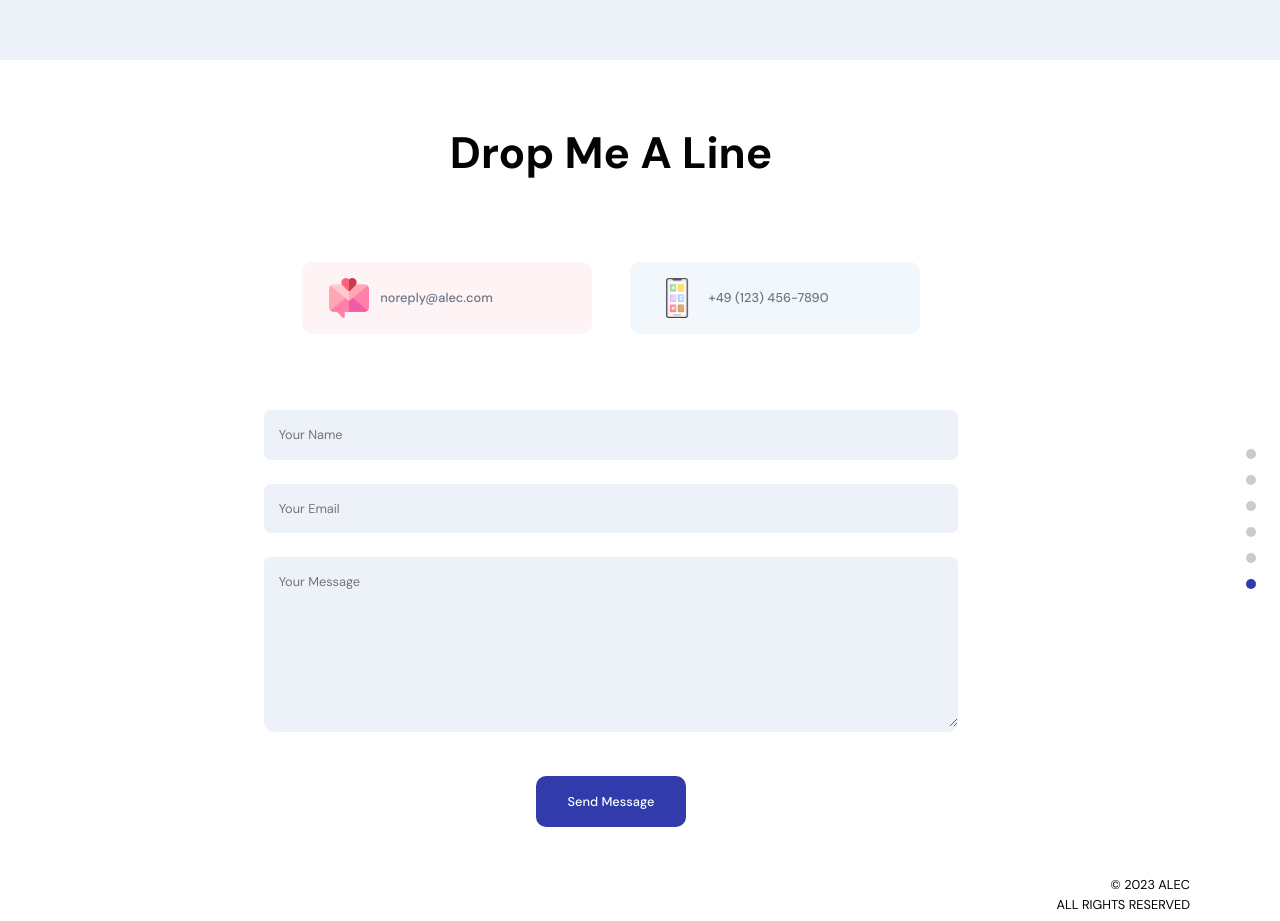
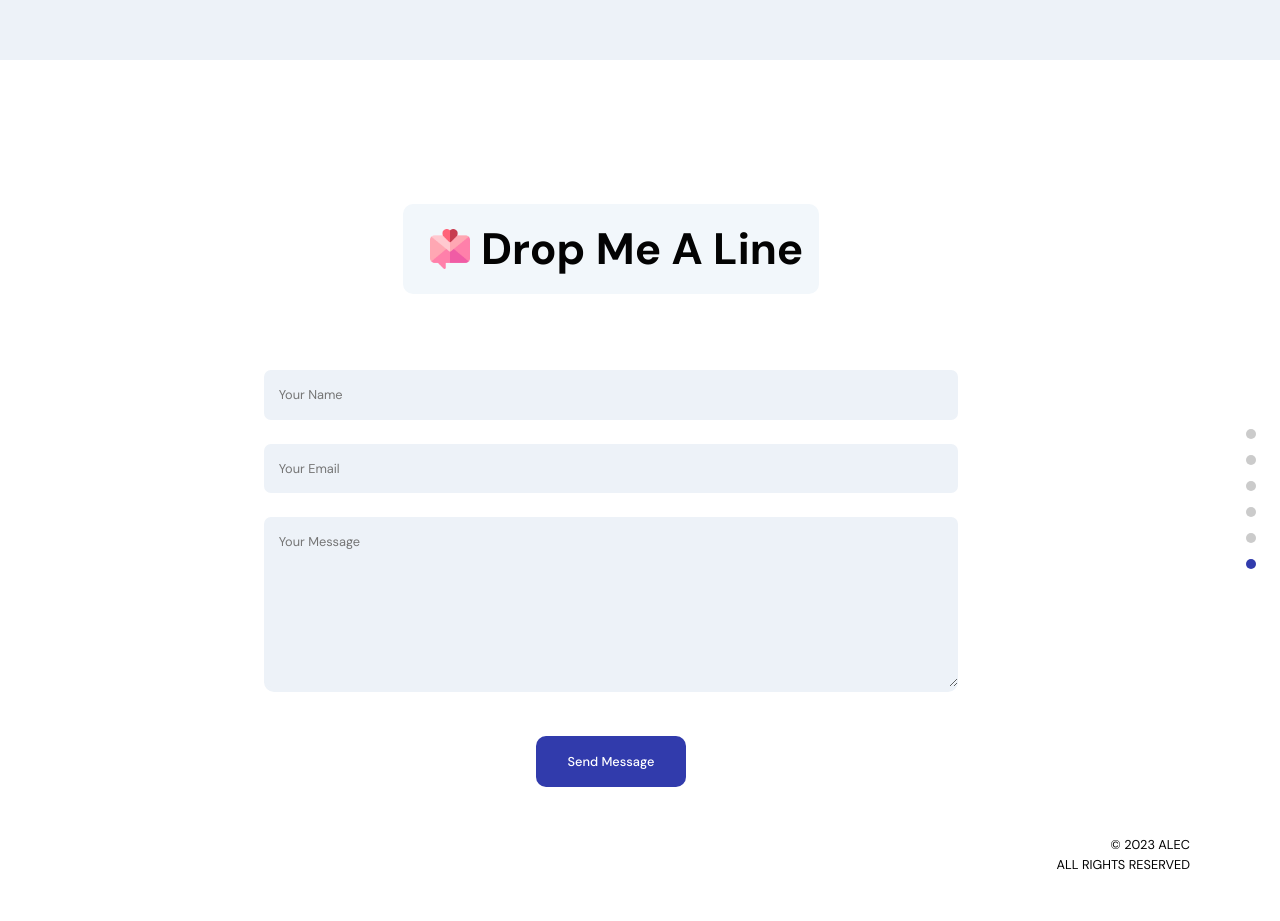
Before and after one commit to alecchung/alecchung.github.io, a React (Create React App) app: page / in a window 1280 px wide. Shown: the part 3940-4861 px from the top of the page. Built offline with nearby package versions, Linux system fonts and the light colour scheme; no server answers.

Commit message:
Changes to be committed: 	modified:   src/container/Footer/Footer.jsx 	modified:   src/container/Footer/Footer.scss

```diff
--- a/src/container/Footer/Footer.jsx
+++ b/src/container/Footer/Footer.jsx
@@ -37,17 +37,17 @@ const Footer = () => {
 
   return (
     <>
-      <h2 className="head-text">Drop me a line</h2>
 
       <div className="app__footer-cards">
-        <div className="app__footer-card ">
+        <div className="app__footer-card">
           <img src={images.email} alt="email" />
-          <a href="mailto:noreply@alec.com" className="p-text">noreply@alec.com</a>
+          <h2 className="head-text"> Drop me a line</h2>
+          <a href="mailto:noreply@alec.com" className="p-text"></a>
         </div>
-        <div className="app__footer-card">
+        {/* <div className="app__footer-card">
           <img src={images.mobile} alt="phone" />
           <a href="tel:+49 (123) 456-7890" className="p-text">+49 (123) 456-7890</a>
-        </div>
+        </div> */}
       </div>
       {!isFormSubmitted ? (
         <div className="app__footer-form app__flex">
--- a/src/container/Footer/Footer.scss
+++ b/src/container/Footer/Footer.scss
@@ -17,10 +17,10 @@
   margin: 4em 2rem 2rem;
 
   .app__footer-card {
-    min-width: 290px;
+    // min-width: 290px;
     display: flex;
     flex-direction: row;
-    justify-content: flex-start;
+    justify-content: center;
     align-items: center;
 
     margin: 1rem 0;
```
